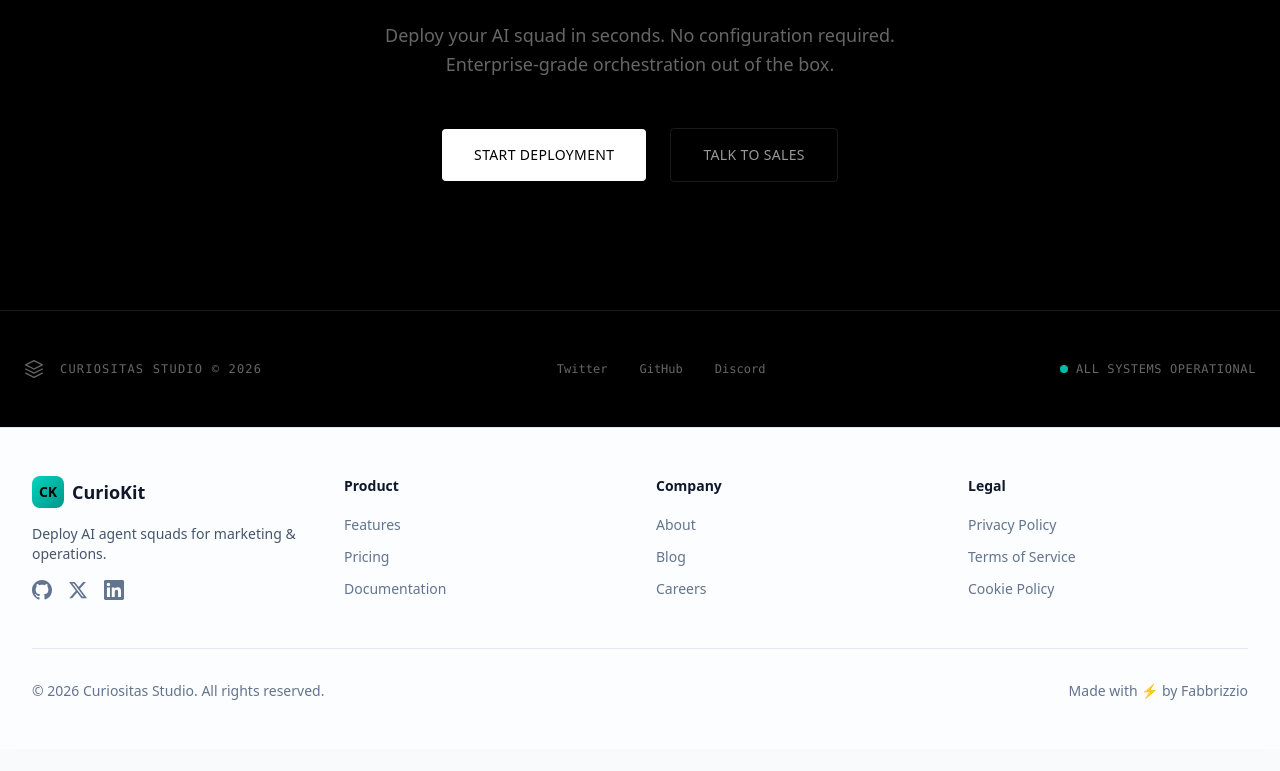
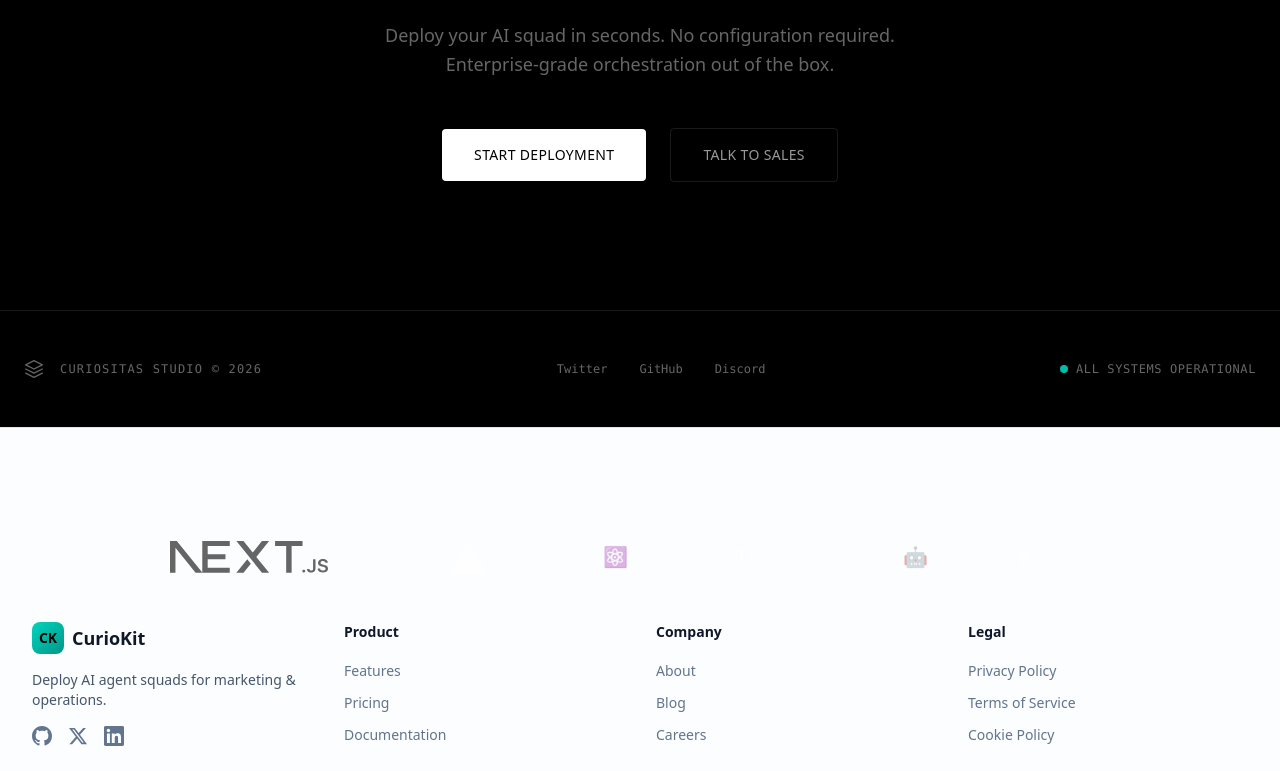
Before and after one commit to 0xnetborn/curiositas-clawkit, a Next.js app: page / in a window 1280 px wide. Shown: the part 7318-8089 px from the top of the page. Before the commit the page ends 8067 px from the top, so only its background shows below. Built offline with nearby package versions, Linux system fonts and the light colour scheme.

Commit message:
feat: integrate TrustedBySection into Footer - autop run

```diff
--- a/src/components/Footer.tsx
+++ b/src/components/Footer.tsx
@@ -3,6 +3,7 @@
 import { useState, useEffect } from 'react';
 import Link from "next/link";
 import { useTheme } from './ThemeContext';
+import TrustedBySection from './TrustedBySection';
 
 export default function Footer() {
   const { theme } = useTheme();
@@ -43,6 +44,11 @@ export default function Footer() {
       role="contentinfo"
       aria-label="Site footer"
     >
+      {/* Built With / Trusted By Strip */}
+      <div className="border-b border-white/5">
+        <TrustedBySection />
+      </div>
+
       <div className="max-w-7xl mx-auto px-4 sm:px-6 lg:px-8 py-12">
         <div className="grid grid-cols-2 md:grid-cols-4 gap-8">
           {/* Brand */}
--- a/src/components/TrustedBySection.tsx
+++ b/src/components/TrustedBySection.tsx
@@ -52,7 +52,7 @@ export default function TrustedBySection() {
   return (
     <section
       ref={sectionRef}
-      className="py-8 px-6 border-t border-white/5 bg-black/50 opacity-0 translate-y-8"
+      className="py-8 px-6 border-t border-white/5 opacity-0 translate-y-8"
     >
       <div className="max-w-7xl mx-auto">
         <p className="text-center text-xs font-mono text-white/30 uppercase tracking-[0.2em] mb-8">
```
Also changed, not shown: 1 other file (tests, documents, lock files or other folders).
